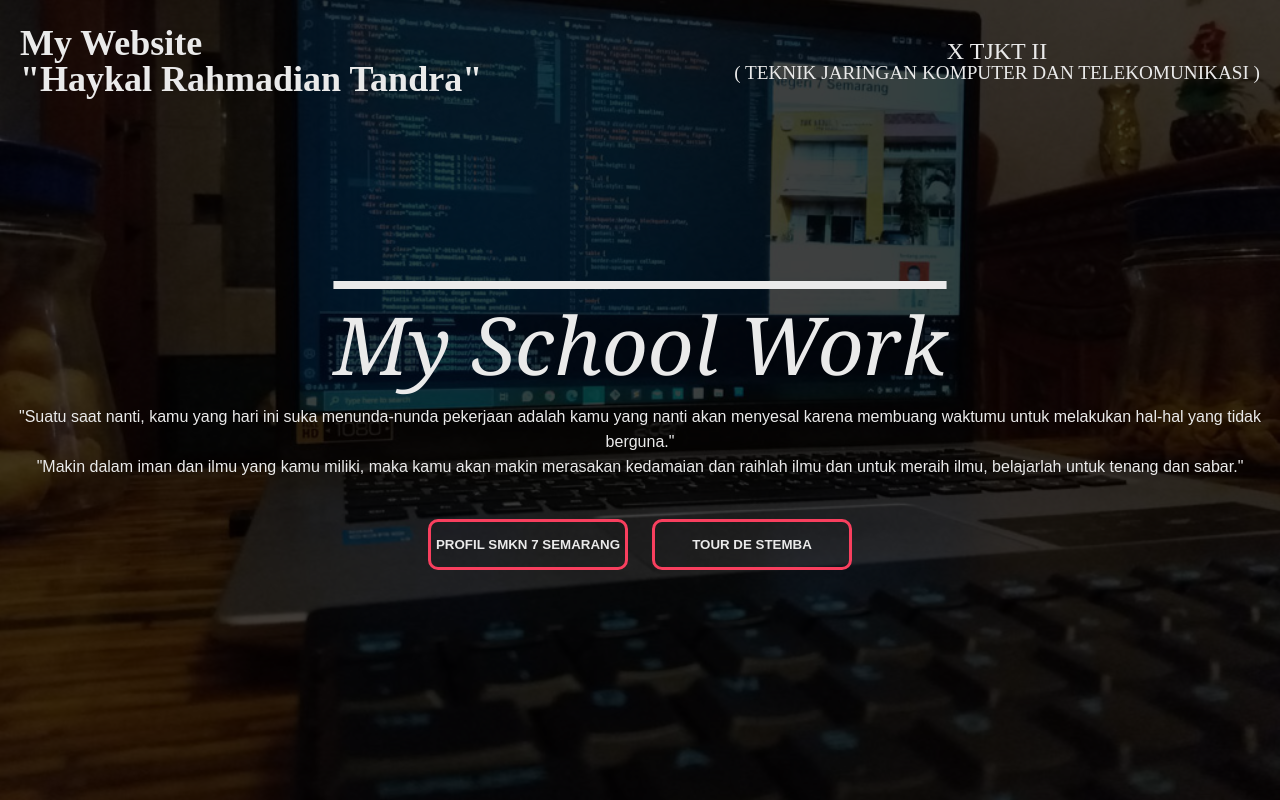
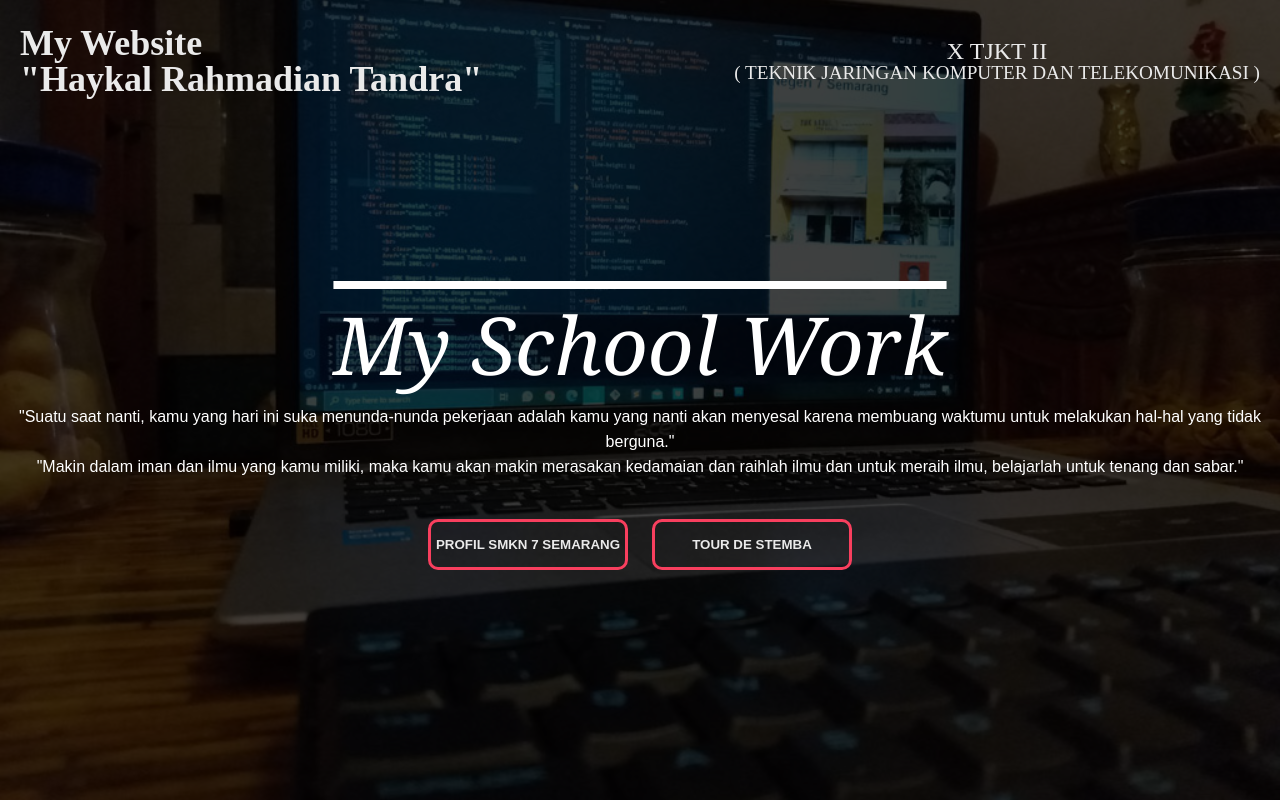
Before and after one commit to HaykalRadiandra/Firs-Page-Web, a plain HTML site: page Halaman Pertama/index.html in a window 1280 px wide. Drawn offline with Linux system fonts and the light colour scheme.

Commit message:
ubah warna content

```diff
--- a/Halaman Pertama/css/style11.css
+++ b/Halaman Pertama/css/style11.css
@@ -113,7 +113,7 @@ table {
   top: 28%;
   width: 100%;
   text-align: center;
-  color: #eaeaea;
+  color: #fff;
   position:absolute;
   transform: translate(-50px);
 }
```
